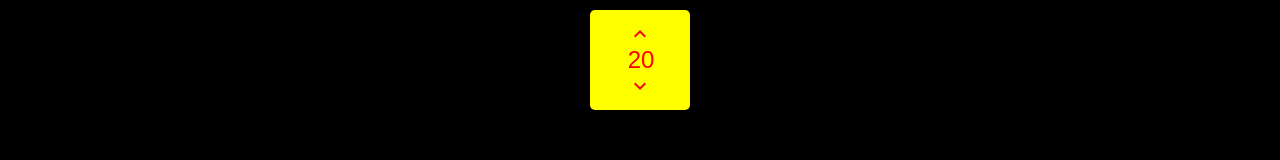
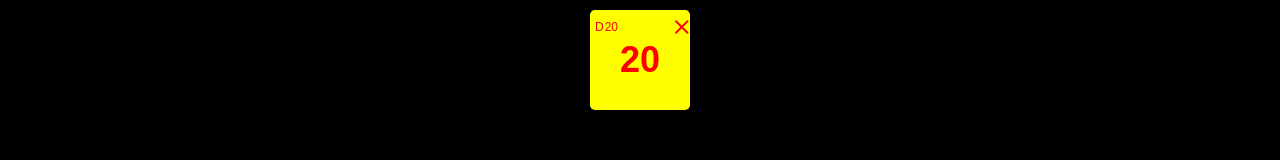
Before and after one commit to SeanMcP/dice-roller, a React (Create React App) app: page / in a window 1280 px wide. Shown: the top 160 px of the page. Built offline with nearby package versions, Linux system fonts and the light colour scheme.

Commit message:
Add roll function; work on delete die

```diff
--- a/src/components/App.js
+++ b/src/components/App.js
@@ -14,7 +14,13 @@ class App extends Component {
 
   componentDidMount() {
     if (this.state.dice.length === 0) {
-      this.setState({ dice: [ <Die key={this.state.dice.length + 1}/> ] });
+      this.setState({ dice: [
+        <Die
+          key={this.state.dice.length + 1}
+          index={this.state.dice.length + 1}
+          removeDie={this._removeDie.bind(this)}
+        />
+      ] });
     }
   }
   render() {
@@ -33,8 +39,20 @@ class App extends Component {
   }
 
   _addDie() {
-    let diceArray = this.state.dice || [];
-    diceArray.push(<Die key={diceArray.length + 1}/>)
+    const diceArray = this.state.dice || [];
+    diceArray.push(
+      <Die
+        key={diceArray.length + 1}
+        index={diceArray.length + 1}
+        removeDie={this._removeDie.bind(this)}
+      />
+    );
+    this.setState({ dice: diceArray });
+  }
+
+  _removeDie(index) {
+    console.log('_removeDie on App');
+    const diceArray = this.state.dice.splice(index, 1);
     this.setState({ dice: diceArray });
   }
 
--- a/src/components/Die.jsx
+++ b/src/components/Die.jsx
@@ -1,6 +1,7 @@
 import React, { Component } from 'react';
-// import PropTypes from 'prop-types';
+import PropTypes from 'prop-types';
 import DieScreen from './functional/DieScreen';
+import { randomRoll } from '../utils/';
 
 class Die extends Component {
   constructor(props) {
@@ -8,18 +9,47 @@ class Die extends Component {
 
     this.state = {
       sides: 20,
+      roll: null,
+      special: null,
     };
   }
   render() {
+    const special = this.state.special;
     return (
-      <div className="die">
+      <div className={special ? "die " + special : "die"}>
         <DieScreen
           handleChange={this._handleChange.bind(this)}
           handleInput={this._handleInput.bind(this)}
+          handleRemove={this._handleRemove.bind(this)}
           value={this.state.sides}
         />
+        <div
+          className="die-roll click center"
+          onClick={this._handleRoll.bind(this)}
+        >
+          {this.state.roll || this.state.sides}
+        </div>
+        {
+          special
+            ? (
+              <div className={"die-message " + special}>{special}</div>
+            )
+            : null
+        }
       </div>
     );
+  }
+
+  _handleRoll() {
+    const sides = this.state.sides;
+    const roll = randomRoll(sides);
+    let special = null;
+    if (roll === sides) {
+      special = 'crit';
+    } else if (roll === 1) {
+      special = 'fail';
+    }
+    this.setState({ roll, special });
   }
 
   _handleChange(change) {
@@ -29,10 +59,16 @@ class Die extends Component {
   _handleInput(event) {
     this.setState({ sides: Number(event.target.value) });
   }
+
+  _handleRemove() {
+    console.log('_handleRemove on Die');
+    this.props.removeDie(this.props.index);
+  }
+
 };
 
-// Die.propTypes = {
-//
-// };
+Die.propTypes = {
+  index: PropTypes.number.isRequired,
+};
 
 export default Die;
--- a/src/components/functional/DieScreen.js
+++ b/src/components/functional/DieScreen.js
@@ -3,29 +3,43 @@ import PropTypes from 'prop-types';
 
 const DieScreen = props => (
   <div className="die-screen">
-    <div
-      className="die-button center increment click"
-      onClick={() => props.handleChange(1)}
-    >
-      <i className="material-icons">keyboard_arrow_up</i>
-    </div>
+    {
+      // <div
+      //   className="die-button center decrement click"
+      //   onClick={() => props.handleChange(-1)}
+      // >
+      //   <i className="material-icons">keyboard_arrow_down</i>
+      // </div>
+    }
+    <label className="die-label">D</label>
     <input
+      name="die-input"
       className="die-input"
       type="number"
       value={props.value}
       onChange={props.handleInput}
+      min="2"
     />
     <div
-      className="die-button center decrement click"
-      onClick={() => props.handleChange(-1)}
+      className="die-remove click center"
+      onClick={props.handleRemove}
     >
-      <i className="material-icons">keyboard_arrow_down</i>
+      <i className="material-icons">close</i>
     </div>
+    {
+      // <div
+      //   className="die-button center increment click"
+      //   onClick={() => props.handleChange(1)}
+      // >
+      //   <i className="material-icons">keyboard_arrow_up</i>
+      // </div>
+    }
   </div>
 );
 
 DieScreen.propTypes = {
   handleChange: PropTypes.func.isRequired,
+  handleRemove: PropTypes.func.isRequired,
   handleInput: PropTypes.func.isRequired,
   value: PropTypes.number.isRequired,
 };
--- a/src/styles/die.css
+++ b/src/styles/die.css
@@ -10,23 +10,64 @@
   border-radius: 5px;
   color: red;
   display: flex;
+  flex-flow: column;
   height: 100px;
   justify-content: center;
   margin: 10px;
+  position: relative;
   width: 100px;
+}
+
+.die.crit {
+  box-shadow: 0 0 40px gold;
+}
+
+.die.fail {
+  box-shadow: inset 0 0 40px red;
+}
+
+.die-screen {
+  align-items: center;
+  display: flex;
+  flex-flow: row nowrap;
+  justify-content: center;
+  left: 5px;
+  position: absolute;
+  top: 5px;
 }
 
 .die-button {
   width: 100%;
 }
 
+.die-label, .die-input {
+  font-size: 12px;
+}
+
 .die-input {
   background: none;
   border: 0;
   color: red;
-  font-size: 24px;
-  padding: 0;
-  padding-left: 17px;
-  text-align: center;
-  width: 83px;
+  padding: 0 0 1px 1px;
+  width: 65px;
 }
+
+.die-roll {
+  font-size: 36px;
+  font-weight: bold;
+  height: 50%;
+  width: 50%;
+}
+
+.die-message {
+  bottom: 10px;
+  font-weight: bold;
+  position: absolute;
+  text-transform: uppercase;
+}
+.die-message.crit {
+  color: green;
+}
+.die-message.fail {
+  color: red;
+}
--- /dev/null
+++ b/src/utils/index.js
@@ -0,0 +1,3 @@
+export const randomRoll = (sides) => {
+  return Math.floor(Math.random() * sides + 1);
+}
```
